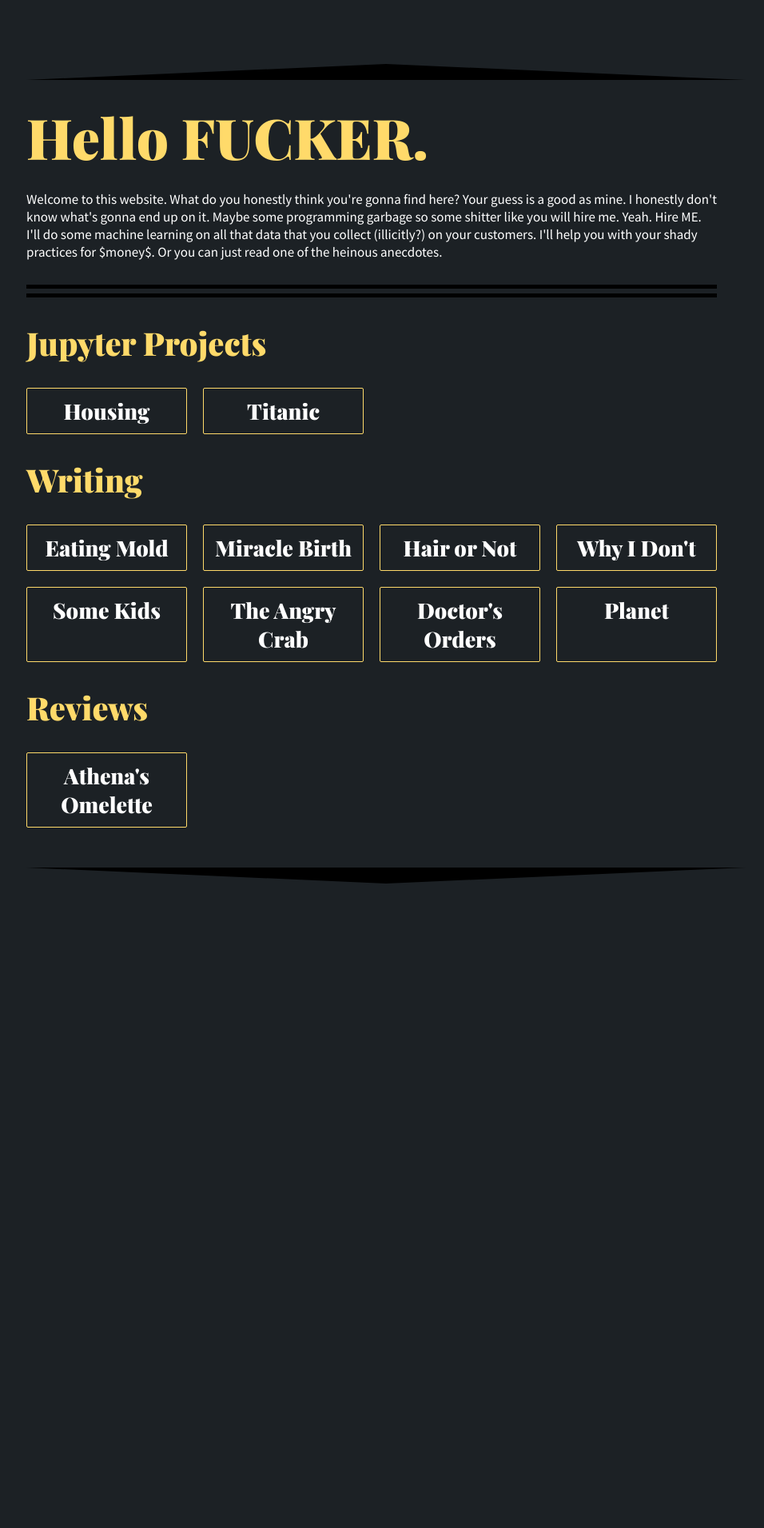
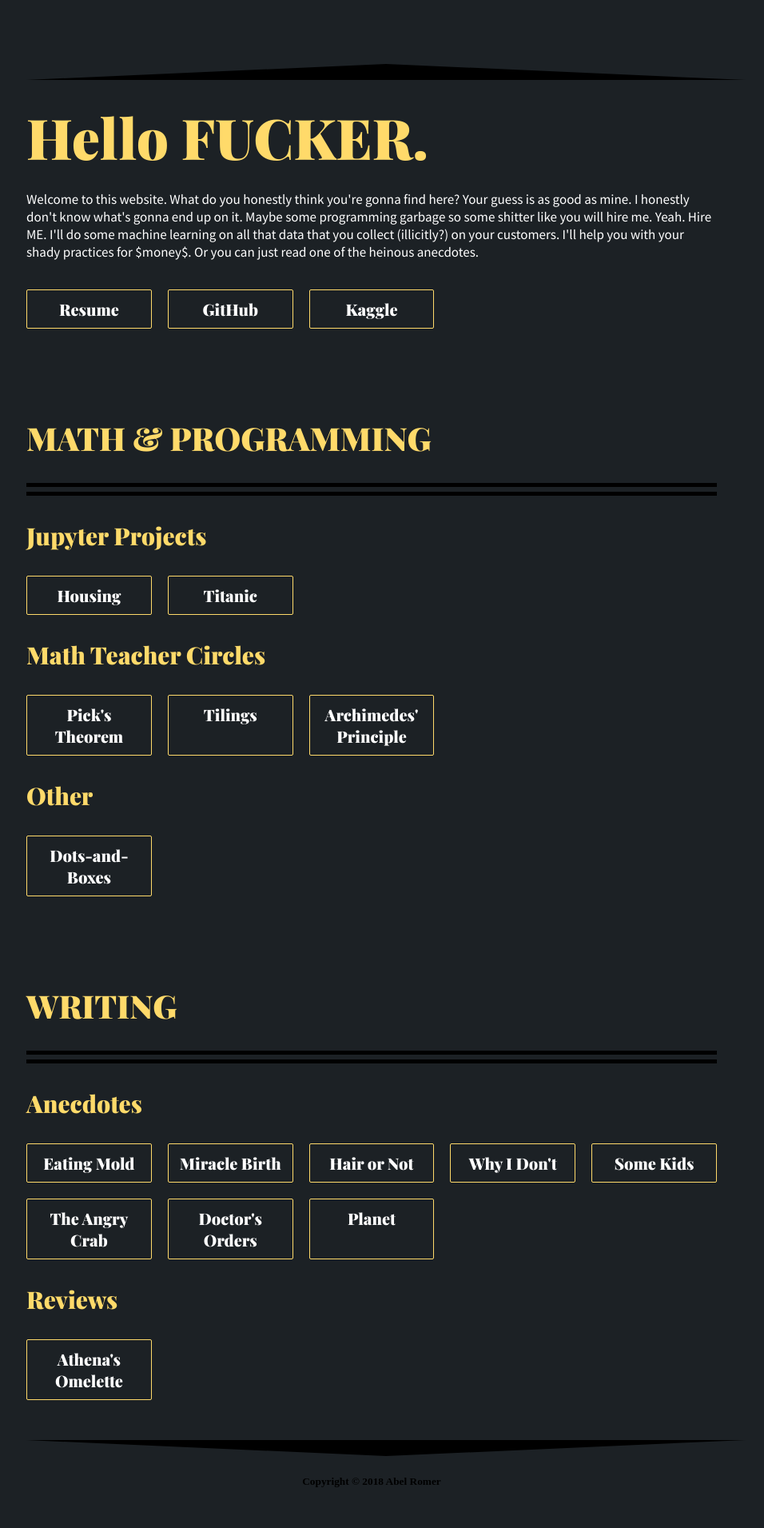
Before and after one commit to ahblay/website, a Flask app: page / in a window 1280 px wide. Shown: the whole page at 80% size, without its empty margins (175-1131 px from the left). Before the commit the page ends 1105 px from the top, so only its background shows below. Run offline with Flask 2, Linux system fonts and the light colour scheme.

Commit message:
Adds a bunch of linked pdfs and does some basic restyling.

```diff
--- a/static/index.css
+++ b/static/index.css
@@ -2,7 +2,11 @@ body {
     background-color: #1c2125;
 }
 
-.divider {
+.space {
+    height: 80px;
+}
+
+.divider1 {
     height: 6px;
     margin-top: 30px;
     margin-bottom: 30px;
@@ -58,11 +62,19 @@ main {
     text-align: left;
 }
 
-.title-sm {
+.title-md {
     Font-Family: 'Playfair Display', Serif;
     font-size: 40px;
     font-weight: bold;
-    color: #ffda6a;
+    text-align: left;
+    margin-top: 30px;
+    margin-bottom: 30px;
+}
+
+.title-sm {
+    Font-Family: 'Playfair Display', Serif;
+    font-size: 30px;
+    font-weight: bold;
     text-align: left;
     margin-top: 30px;
     margin-bottom: 30px;
@@ -76,26 +88,47 @@ main {
 
 .projects {
     display: grid;
-    grid-template-columns: 1fr 1fr 1fr 1fr;
+    grid-template-columns: 1fr 1fr 1fr 1fr 1fr;
     grid-row-gap: 20px;
     grid-column-gap: 20px;
 }
 
 .project {
-    border: 1px solid #ffda6a;
     border-radius: 2px;
     background-color: #1c2125;
     background-repeat: no-repeat;
     background-size: 100%;
+    text-decoration: none;
+    cursor: pointer;
 }
 
 .p-title {
     Font-Family: 'Playfair Display', Serif;
     margin: 10px;
     text-align: center;
-    font-size: 27px;
+    font-size: 20px;
     font-weight: 500;
     color: white;
+}
+
+.white {
+    color: #fff;
+}
+
+.yellow {
+    color: #ffda6a;
+}
+
+.blue {
+    color: #9FCCF9;
+}
+
+.border-yellow {
+    border: 1px solid #ffda6a;
+}
+
+.border-blue {
+    border: 1px solid #9FCCF9;
 }
 
 .p-desc {
@@ -103,3 +136,7 @@ main {
     margin-top: 0px;
     color: white;
 }
+
+small {
+    font-weight: bold;
+}
--- a/templates/index.html
+++ b/templates/index.html
@@ -13,58 +13,104 @@
   </header>
   <main>
     <div class="desc">
-      Welcome to this website. What do you honestly think you're gonna find here? Your guess is a good as mine. I
+      Welcome to this website. What do you honestly think you're gonna find here? Your guess is as good as mine. I
       honestly don't know what's gonna end up on it. Maybe some programming garbage so some shitter like you will hire
       me. Yeah. Hire ME. I'll do some machine learning on all that data that you collect (illicitly?) on your customers.
       I'll help you with your shady practices for $money$. Or you can just read one of the heinous anecdotes.
     </div>
 
-    <div class="divider"></div>
-
-    <div class="title-sm">Jupyter Projects</div>
+    <br><br>
 
     <div class="projects">
-      <div id="j1" class="project">
+      <a href="/static/resume.pdf" id="resume" class="project border-yellow">
+        <div class="p-title">Resume</div>
+      </a>
+      <a href="https://github.com/ahblay" id="github" class="project border-yellow">
+        <div class="p-title">GitHub</div>
+      </a>
+      <a href="https://www.kaggle.com/ahblay" id="kaggle" class="project border-yellow">
+        <div class="p-title">Kaggle</div>
+      </a>
+    </div>
+
+    <div class="space"></div>
+
+    <div class="title-md yellow">MATH & PROGRAMMING</div>
+
+    <div class="divider1"></div>
+
+    <div class="title-sm yellow">Jupyter Projects</div>
+
+    <div class="projects">
+      <div id="j1" class="project border-yellow">
         <div class="p-title">Housing</div>
       </div>
-      <div id="j2" class="project">
+      <div id="j2" class="project border-yellow">
         <div class="p-title">Titanic</div>
       </div>
     </div>
 
-    <div class="title-sm">Writing</div>
+    <div class="title-sm yellow">Math Teacher Circles</div>
 
     <div class="projects">
-      <div id="w1" class="project">
+      <a href="/static/mtc1.pdf" id="mtc1" class="project border-yellow">
+        <div class="p-title">Pick's Theorem</div>
+      </a>
+      <a href="/static/mtc2.pdf" id="mtc2" class="project border-yellow">
+        <div class="p-title">Tilings</div>
+      </a>
+      <a href="/static/mtc3.pdf" id="mtc3" class="project border-yellow">
+        <div class="p-title">Archimedes' Principle</div>
+      </a>
+    </div>
+
+    <div class="title-sm yellow">Other</div>
+
+    <div class="projects">
+      <a href="/static/dandb.pdf" id="dandb" class="project border-yellow">
+        <div class="p-title">Dots-and-Boxes</div>
+      </a>
+    </div>
+
+    <div class="space"></div>
+
+    <div class="title-md yellow">WRITING</div>
+
+    <div class="divider1"></div>
+
+    <div class="title-sm yellow">Anecdotes</div>
+
+    <div class="projects">
+      <div id="w1" class="project border-yellow">
         <div class="p-title">Eating Mold</div>
       </div>
-      <div id="w2" class="project">
+      <div id="w2" class="project border-yellow">
         <div class="p-title">Miracle Birth</div>
       </div>
-      <div id="w3" class="project">
+      <div id="w3" class="project border-yellow">
         <div class="p-title">Hair or Not</div>
       </div>
-      <div class="project">
+      <div class="project border-yellow">
         <div class="p-title">Why I Don't</div>
       </div>
-      <div class="project">
+      <div class="project border-yellow">
         <div class="p-title">Some Kids</div>
       </div>
-      <div class="project">
+      <div class="project border-yellow">
         <div class="p-title">The Angry Crab</div>
       </div>
-      <div class="project">
+      <div class="project border-yellow">
         <div class="p-title">Doctor's Orders</div>
       </div>
-      <div class="project">
+      <div class="project border-yellow">
         <div class="p-title">Planet</div>
       </div>
     </div>
 
-    <div class="title-sm">Reviews</div>
+    <div class="title-sm yellow">Reviews</div>
 
     <div class="projects">
-      <div id="r1" class="project">
+      <div id="r1" class="project border-yellow">
         <div class="p-title">Athena's Omelette</div>
       </div>
     </div>
@@ -72,6 +118,8 @@
   </main>
   <footer>
     <div class="footer"></div>
+    <br><br>
+    <small>Copyright &copy; 2018 Abel Romer</small>
   </footer>
 </body>
 <script
```
Also changed, not shown: build/index.html (+65 -17 lines), build/static/index.css (+43 -6 lines), 10 other files.
